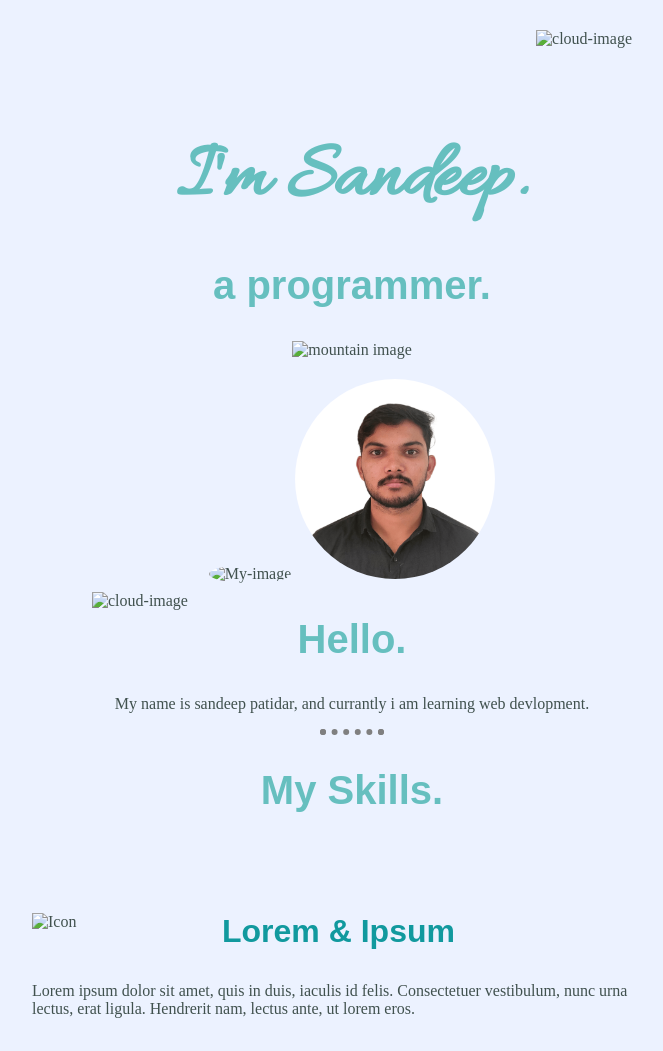
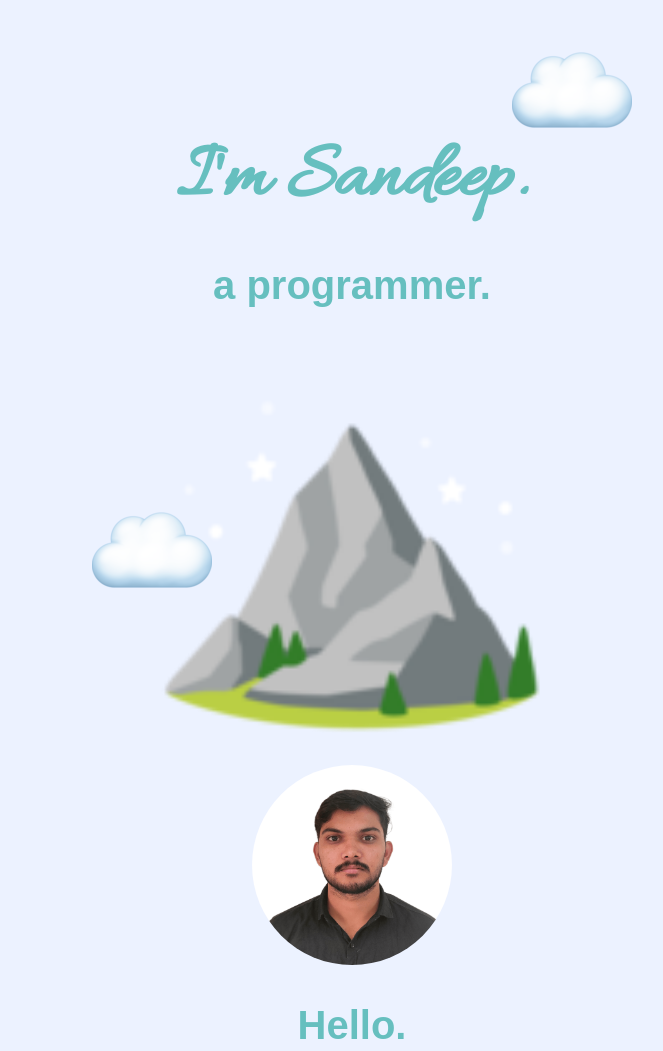
Before and after one commit to sspsanewa/CSS-Site, a plain HTML site: page index.html in a window 1280 px wide. Shown: the top 1051 px of the page, without its empty margins (288-951 px from the left). Drawn offline with Linux system fonts and the light colour scheme; files that its build step writes are made by us from their sources; a web font is replaced by a local one.

Commit message:
Update index.html

```diff
--- a/index.html
+++ b/index.html
@@ -11,18 +11,17 @@
   </head>
   <body>
     <div class="top-container">
-      <img class="top-cloud" src="Images/cloud_2601-fe0f.png" alt="cloud-image">
+      <img class="top-cloud" src="cloud_2601-fe0f.png" alt="cloud-image">
       <h1>I'm Sandeep.</h1>
       <h2>a programmer.</h2>
-      <img class="bottom-cloud" src="Images/cloud_2601-fe0f.png" alt="cloud-image">
-      <img class="mountain" src="Images/mountain_26f0-fe0f.png" alt="mountain image" width="400px" height="400px">
+      <img class="bottom-cloud" src="cloud_2601-fe0f.png" alt="cloud-image">
+      <img class="mountain" src="mountain_26f0-fe0f.png" alt="mountain image" width="400px" height="400px">
     </div>
 
 
     <div class="middle-container">
       <div class="profile">
-        <img class="circular" src="Images/Untitled design-min.png" alt="My-image" width="200px" height="200px">
-        <img class="circular" src="Untitled design-min.png" alt="Image not found" width="200px" height="200px" >
+        <img class="circular" src="Untitled design-min.png" alt="My-image" width="200px" height="200px">
         <h2>Hello.</h2>
         <p>My name is sandeep patidar, and currantly i am learning web devlopment.</p>
       </div>
@@ -30,7 +29,7 @@
       <div class="skills">
         <h2>My Skills.</h2>
         <div class="skill-row">
-          <img class="laptop" src="Images/responsive.png" alt="Icon" width="25%" height="25%">
+          <img class="laptop" src="responsive.png" alt="Icon" width="25%" height="25%">
           <h3 class="head">Lorem & Ipsum</h3>
           <p class="para">Lorem ipsum dolor sit amet, quis in duis, iaculis id felis. Consectetuer vestibulum, nunc urna lectus, erat ligula. Hendrerit nam, lectus ante, ut lorem eros.</p>
         </div>
```
